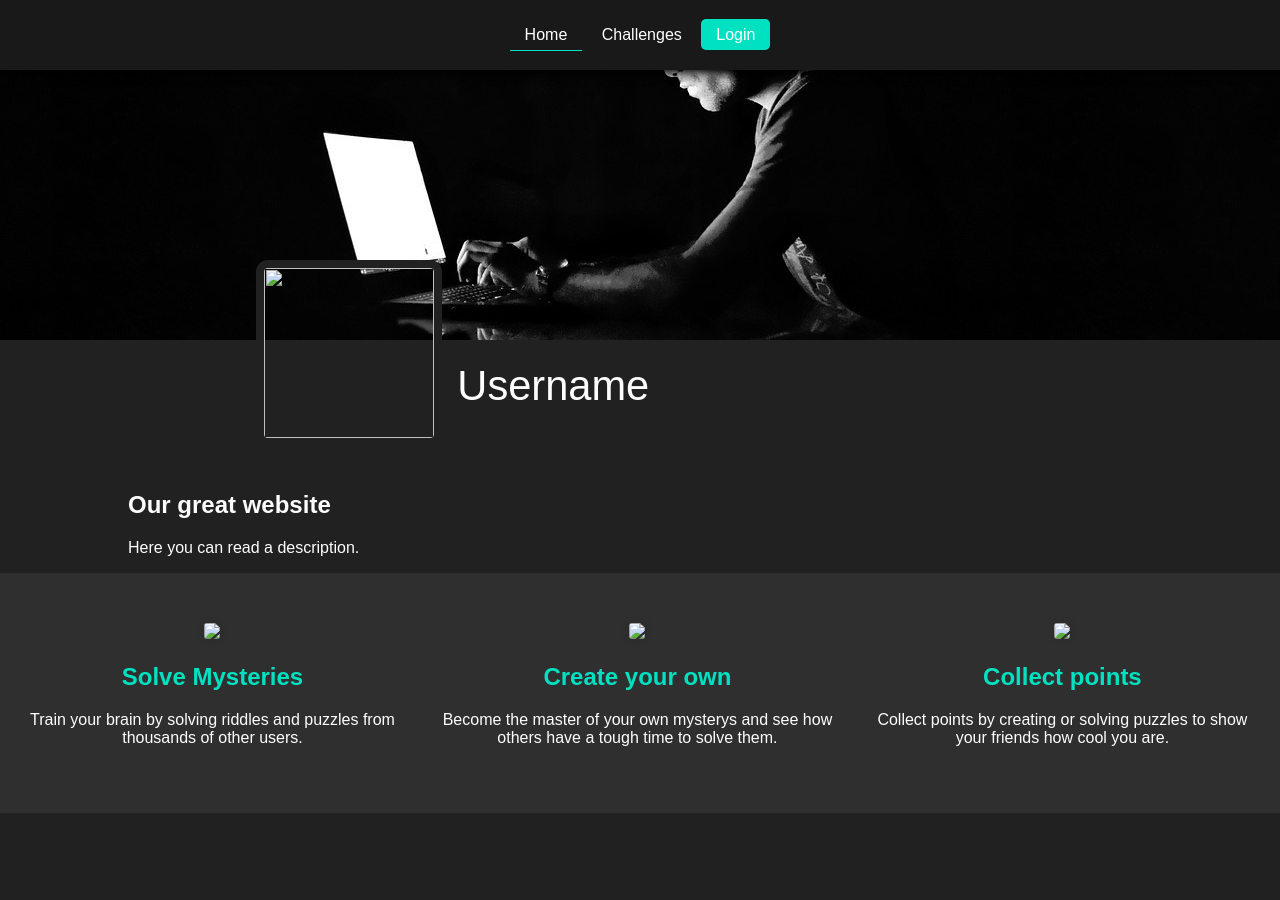
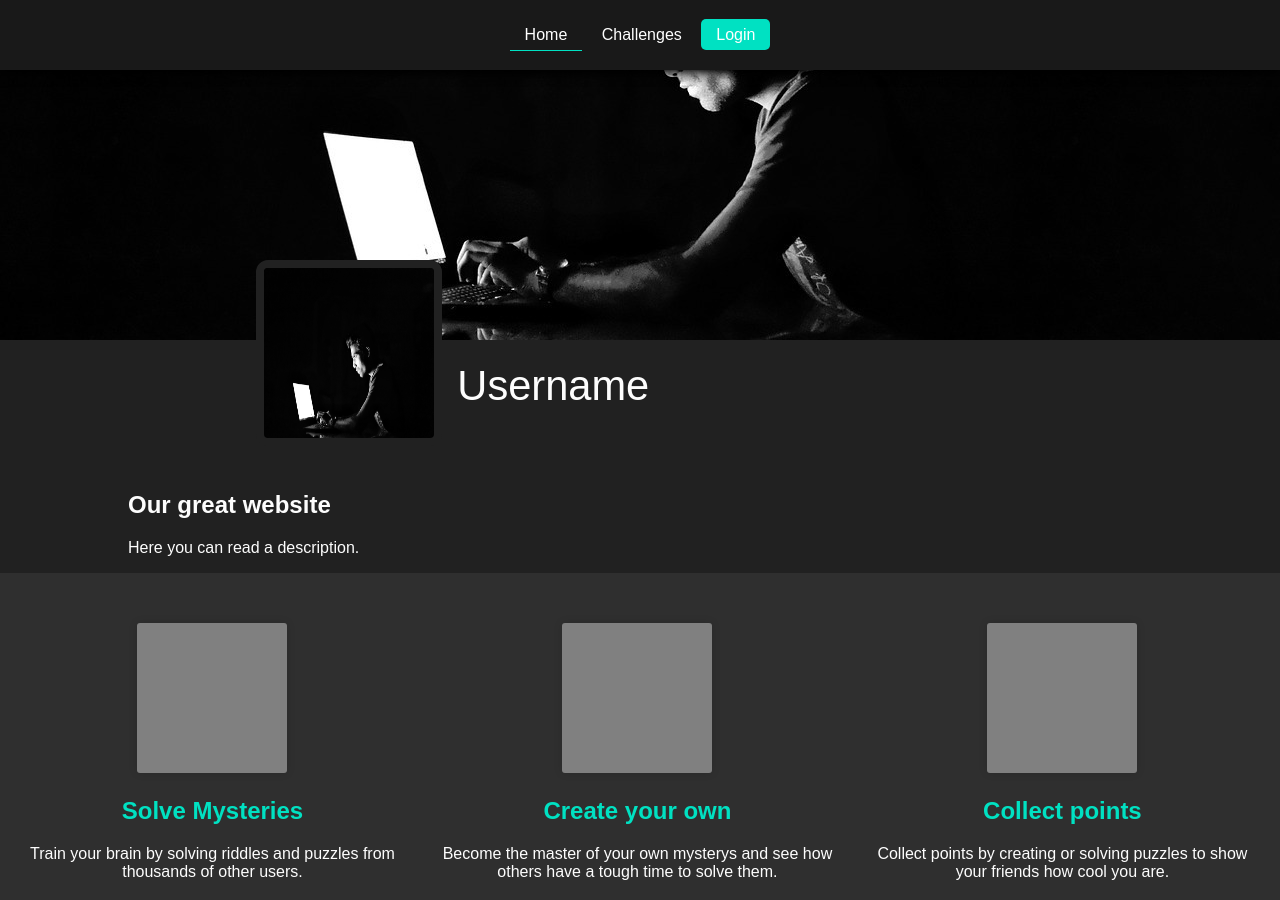
Before and after one commit to idontwannachooseanotherusername/KrassesWebprojekt, a plain HTML site: page Frontend/profile.html in a window 1280 px wide. Shown: the top 900 px of the page. Drawn offline with Linux system fonts and the light colour scheme; files that its build step writes are made by us from their sources.

Commit message:
Adjusted html to new css and image paths

```diff
--- a/Frontend/profile.html
+++ b/Frontend/profile.html
@@ -4,7 +4,7 @@
         <title>Page Layout</title>
         <meta charset="UTF-8">
         <meta name="viewport" content="width=device-width, initial-scale=1.0">
-        <link rel="stylesheet" type="text/css" href="main.css"></link>
+        <link rel="stylesheet" type="text/css" href="css/main.css"></link>
     </head>
 
     <body>
@@ -22,7 +22,7 @@
         </nav>
         <section class="background"></section>
         <div class="profile-header">
-            <img src="image.jpg" class="profile-picture">
+            <img src="images/image.jpg" class="profile-picture">
             <p class="user-name">
                 Username
             </p>
@@ -36,7 +36,7 @@
             </article>
             <section class="item-wrapper">
                 <div class="item">
-                    <img src="Kachel.png">
+                    <img src="images/Kachel.png">
                     <h2>Solve Mysteries</h2>
                     <p>
                         Train your brain by solving riddles and puzzles
@@ -44,7 +44,7 @@
                     </p>
                 </div>
                 <div class="item">
-                    <img src="Kachel.png">
+                    <img src="images/Kachel.png">
                     <h2>Create your own</h2>
                     <p>
                         Become the master of your own mysterys and see
@@ -52,7 +52,7 @@
                     </p>
                 </div>
                 <div class="item">
-                    <img src="Kachel.png">
+                    <img src="images/Kachel.png">
                     <h2>Collect points</h2>
                     <p>
                         Collect points by creating or solving puzzles
@@ -62,6 +62,7 @@
             </section>
         </main>
         <footer>
+            <a class="btn-to-top" href="#">↑</a>
             <nav class="footer-menu">
                 <dl>
                     <dt>Legal</dt>
```
